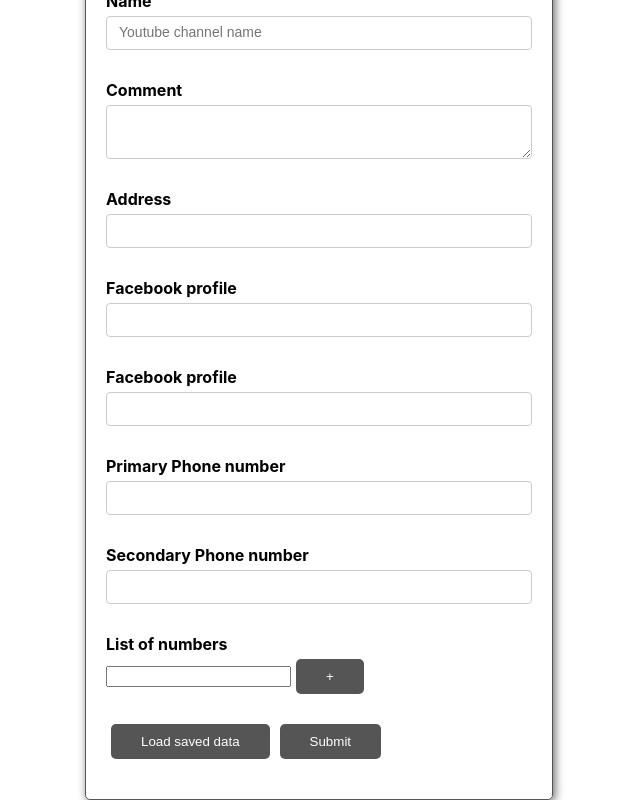
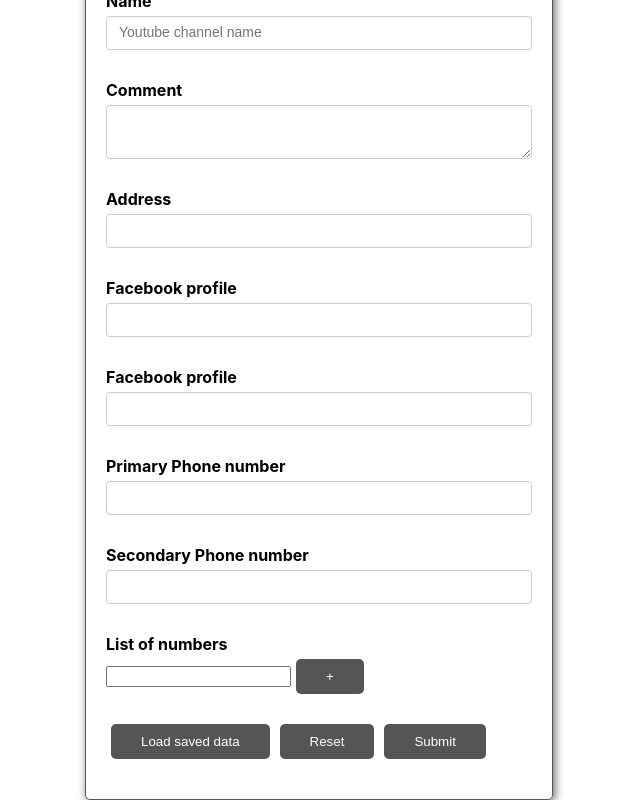
Before and after one commit to MizanurRahmann/react-formik, a React (Create React App) app: page / in a window 1280 px wide. Shown: the part 278-1078 px from the top of the page, without its empty margins (321-961 px from the left). Built offline with nearby package versions, Linux system fonts and the light colour scheme.

Commit message:
Reset Form Data

```diff
--- a/src/components/YoutubeForms.js
+++ b/src/components/YoutubeForms.js
@@ -32,6 +32,7 @@
 const onSubmit = (values, onSubmitProps) => {
     console.log(values);
     onSubmitProps.setSubmitting(false); //after submision complete onSubmitProps sets to false
+    onSubmitProps.resetForm();
 }
 const validationSchema = Yup.object({
     name: Yup.string().required('Required!'),
@@ -197,6 +198,7 @@
                             formik.isValid is true when form is valid
                         */}
                         <button type="button" onClick={() => setFormValues(savedData)} >Load saved data</button>
+                        <button type="reset">Reset</button>
                         <button type="submit" disabled={!formik.isValid || formik.C}>Submit</button>
                     </Form>
                 )
```
